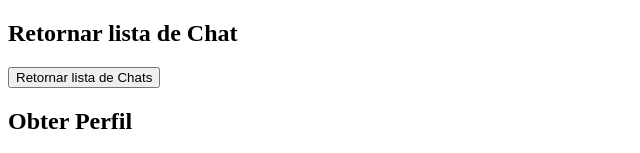
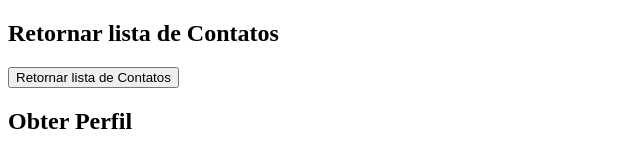
Before and after one commit to OmarBahmad/chatpro-api, a React (Create React App) app: page /contacts in a window 1280 px wide. Shown: the top 153 px of the page, without its empty margins (0-640 px from the left). Built offline with nearby package versions, Linux system fonts and the light colour scheme.

Commit message:
Chat finished

```diff
--- /dev/null
+++ b/src/Pages/Chat/GetChat/index.js
@@ -0,0 +1,19 @@
+import React from "react";
+import { getChat } from "../../../Actions/Chat";
+
+export default function GetChat() {
+  async function postB() {
+    try {
+      const resp = await getChat();
+      console.log(resp);
+    } catch (err) {
+      console.log("erro");
+    }
+  }
+  return (
+    <div>
+      <h2>Retornar lista de Chat</h2>
+      <button onClick={postB}>Retornar lista de Chats</button>
+    </div>
+  );
+}
--- a/src/Pages/Chat/index.js
+++ b/src/Pages/Chat/index.js
@@ -1,5 +1,10 @@
 import React from "react";
+import GetChat from "./GetChat";
 
 export default function Chat() {
-  return <div>Chat</div>;
+  return (
+    <div>
+      <GetChat />
+    </div>
+  );
 }
--- a/src/Pages/Contacts/SearchContacts/index.js
+++ b/src/Pages/Contacts/SearchContacts/index.js
@@ -12,8 +12,8 @@ export default function SearchContacts() {
   }
   return (
     <div>
-      <h2>Retornar lista de Chat</h2>
-      <button onClick={postB}>Retornar lista de Chats</button>
+      <h2>Retornar lista de Contatos</h2>
+      <button onClick={postB}>Retornar lista de Contatos</button>
     </div>
   );
 }
```
